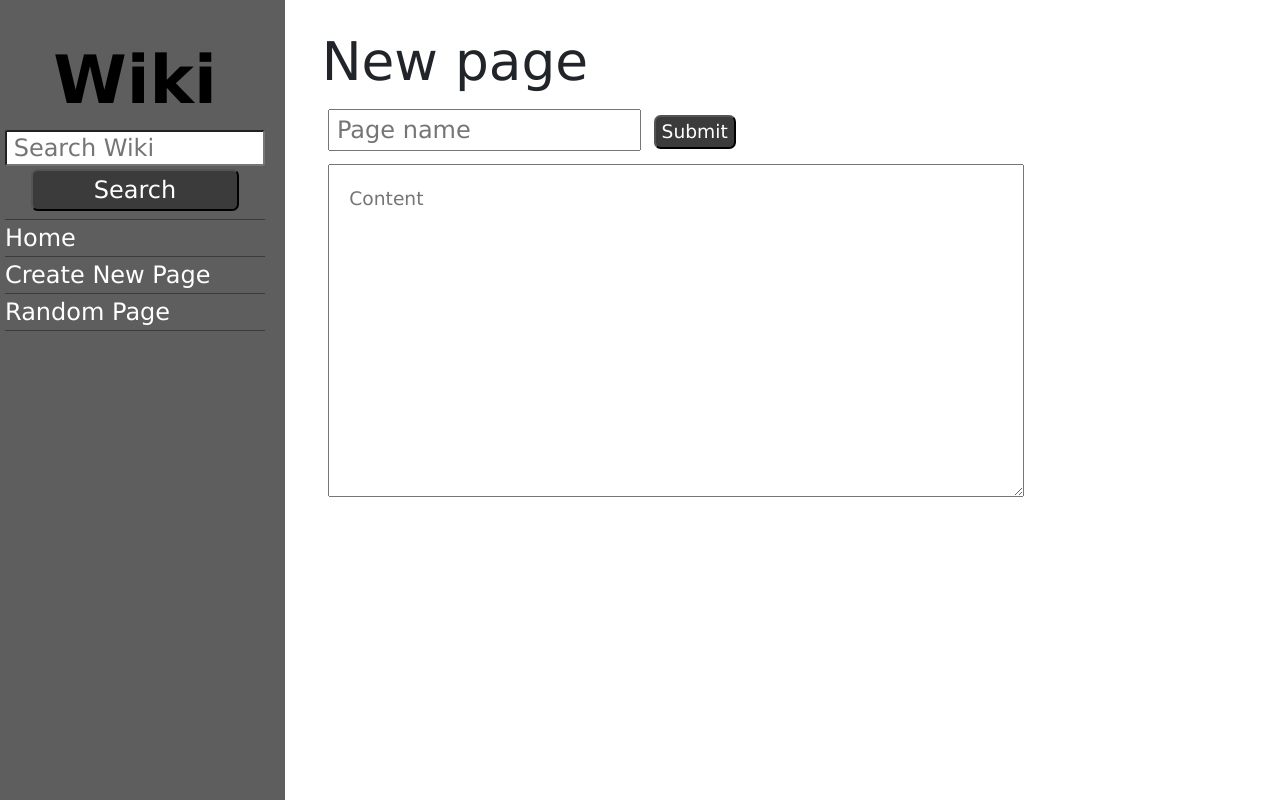
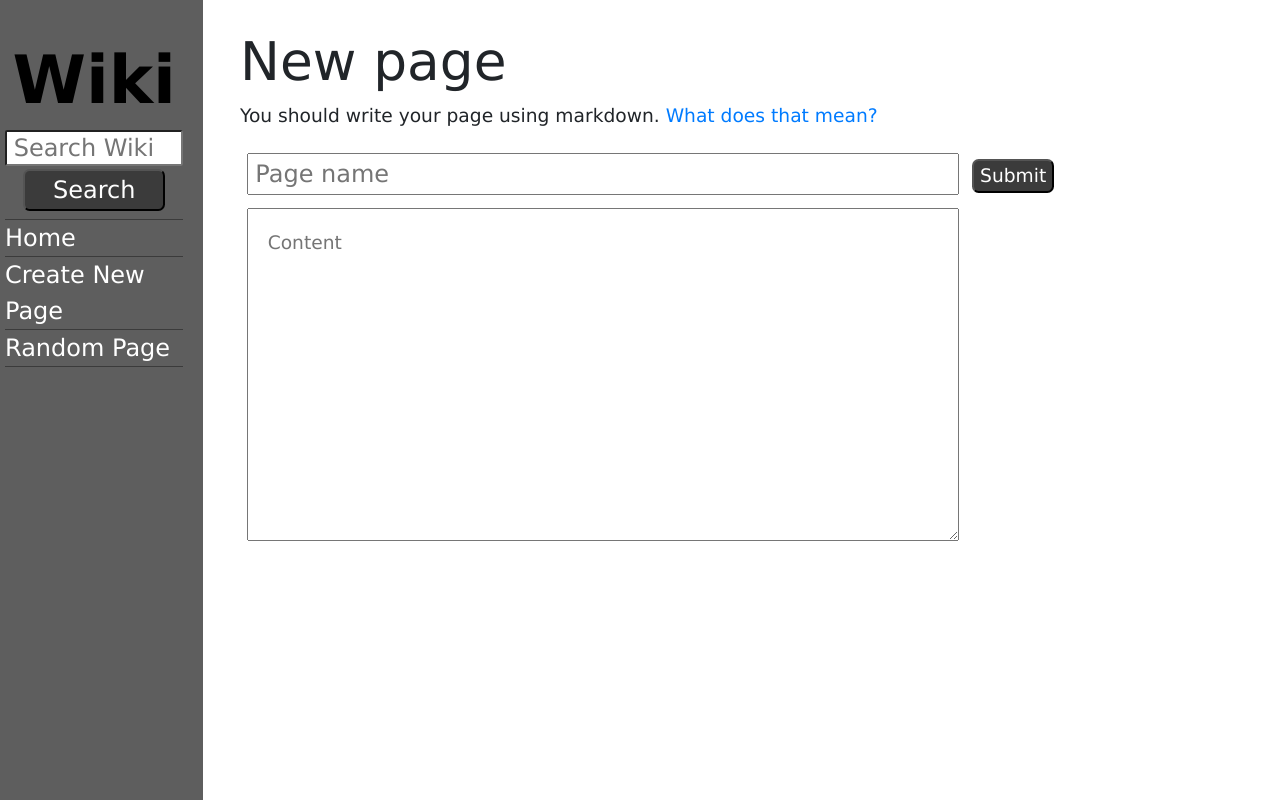
Before and after one commit to leonardosrodrigues0/cs50W_project1, a Django app: page /newpage in a window 1280 px wide. Run offline with Django 3.2, Linux system fonts and the light colour scheme; some libraries are stand-ins or nearby versions.

Commit message:
Markdown entry ready, deleted 2 entries

```diff
--- a/encyclopedia/static/encyclopedia/styles.css
+++ b/encyclopedia/static/encyclopedia/styles.css
@@ -1,3 +1,6 @@
+html {
+  overflow-y: scroll; }
+
 body {
   margin: 0;
   background-color: white;
@@ -21,7 +24,11 @@ textarea {
     font-size: 40pt; }
 
 #id_name, #id_content {
-  margin: 5pt; }
+  margin: 5pt;
+  width: 70%; }
+
+form {
+  width: 100%; }
 
 #id_name {
   padding-left: 5pt;
@@ -40,8 +47,7 @@ textarea {
   background-color: #5e5e5e;
   height: 100vh;
   padding: 20px;
-  font-size: 24px;
-  width: 300px; }
+  font-size: 24px; }
   .sidebar #sidebarheader {
     margin: 10px 0;
     text-align: center;
--- a/encyclopedia/static/encyclopedia/styles.scss
+++ b/encyclopedia/static/encyclopedia/styles.scss
@@ -1,3 +1,7 @@
+html {
+    overflow-y: scroll;
+}
+
 body {
     margin: 0;
     background-color: white;
@@ -30,6 +34,11 @@ textarea {
 
 %inputfields {
     margin: 5pt;
+    width: 70%;
+}
+
+form {
+    width: 100%;
 }
 
 #id_name {
@@ -55,7 +64,6 @@ textarea {
     height: 100vh;
     padding: 20px;
     font-size: 24px;
-    width: 300px;
 
     #sidebarheader {
         margin: 10px 0;
--- a/encyclopedia/templates/encyclopedia/layout.html
+++ b/encyclopedia/templates/encyclopedia/layout.html
@@ -15,7 +15,7 @@
     </head>
     <body>
         <div class = "row">
-            <div class = "sidebar">
+            <div class = "sidebar col-lg-2 col-md-3 col-sm-3">
                 <div id = "sidebarheader">
                     <a href = "{% url 'index' %}" id = "wiki">Wiki</a>
                     <form action = "{% url 'search' %}">
@@ -26,30 +26,24 @@
                 <div id = "sidebarbody">
                     <div>
                         <a href = "{% url 'index' %}">
-                            <div class="item">
-                                Home
-                            </div>
+                            Home
                         </a>
                     </div>
                     <div>
                         <a href = "{% url 'newpage' %}">
-                            <div class="item">
-                                Create New Page
-                            </div>
+                            Create New Page
                         </a>
                     </div>
                     <div>
                         <a href = "{% url 'randompage' %}">
-                            <div class="item">
-                                Random Page
-                            </div>
+                            Random Page
                         </a>
                     </div>
                     {% block nav %}
                     {% endblock %}
                 </div>
             </div>
-            <div class = "main">
+            <div class = "main col-lg-10 col-md-9 col-sm-9">
                 <div id = "maincontent">
                     {% block body %}
                     {% endblock %}
--- a/encyclopedia/templates/encyclopedia/newpage.html
+++ b/encyclopedia/templates/encyclopedia/newpage.html
@@ -8,6 +8,8 @@
 
     <h1>New page</h1>
 
+    <p>You should write your page using markdown. <a href = "Markdown">What does that mean?</a></p>
+
     <form action = "{% url 'newpage' %}" method = "POST">
         {% csrf_token %}
         <label for = "{{ form.content.id_for_label }}"></label>{{ form.name }}
```
Also changed, not shown: entries/Markdown.md (+15 -5 lines), entries/PythonAnywhere.md (deleted, +0 -4 lines), 1 other file.
